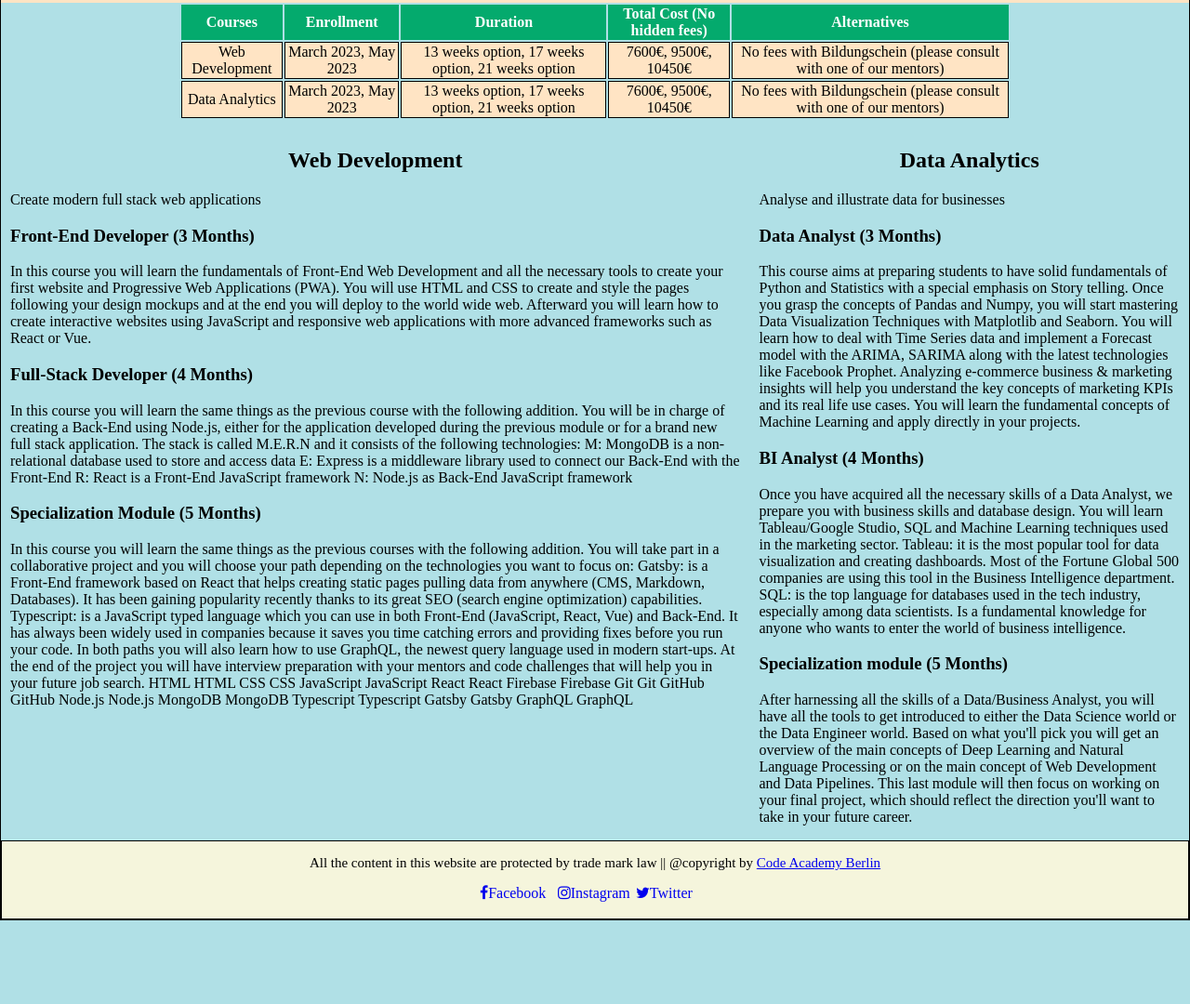
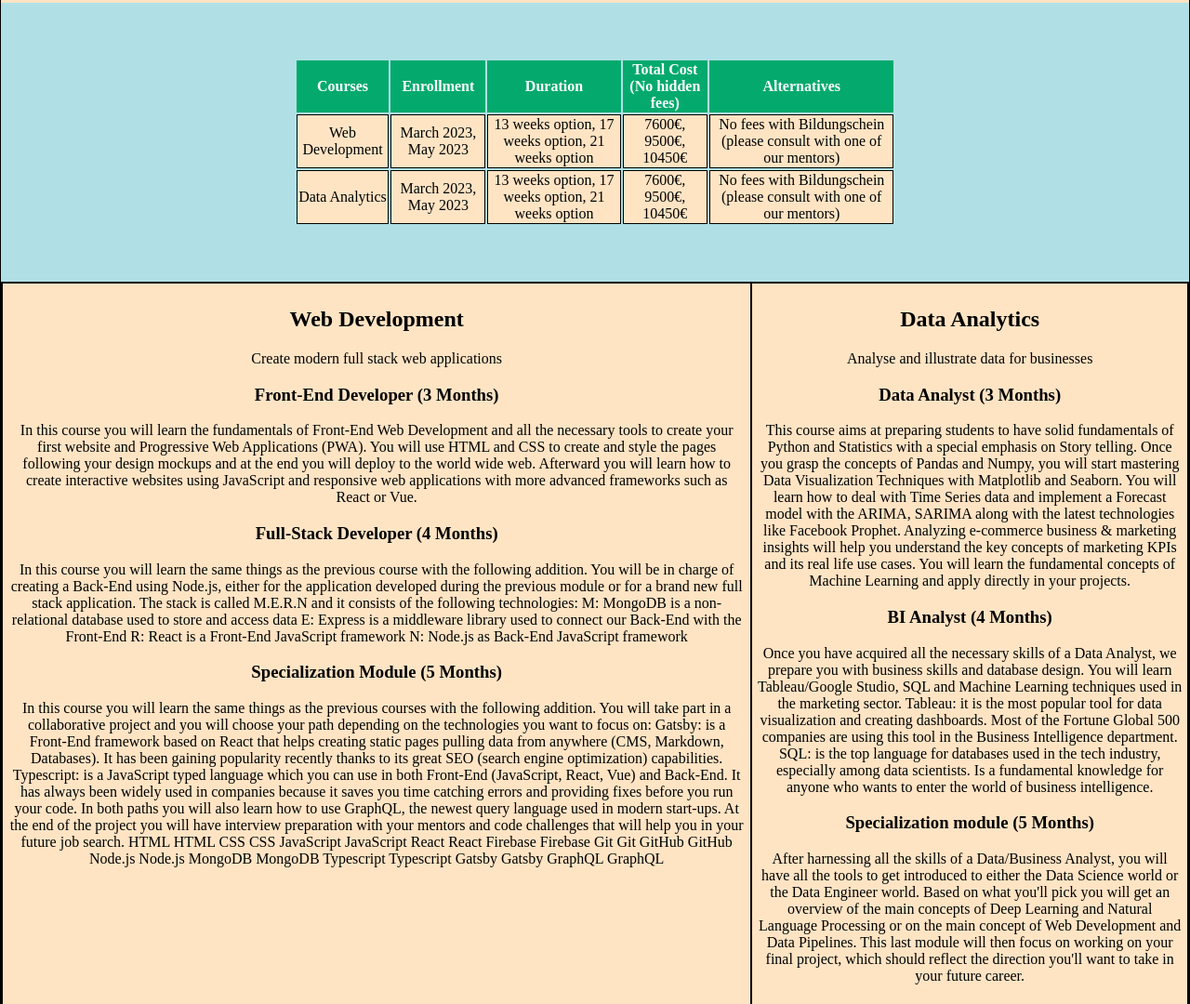
Before and after one commit to pranabcode2023/coding_school_page, a plain HTML site: page Courses.html in a window 1280 px wide. Shown: the part 174-1254 px from the top of the page at 93% size. Before the commit the page ends 1164 px from the top, so only its background shows below. Drawn offline with Linux system fonts and the light colour scheme.

Commit message:
some changes

```diff
--- a/css/styles.css
+++ b/css/styles.css
@@ -23,7 +23,8 @@ form {
 }
 
 table {
-  width: 70%;
+  width: 60%;
+  padding: 60px;
   text-align: center;
   margin-left: auto;
   margin-right: auto;
@@ -84,9 +85,6 @@ iframe {
 
 footer {
   position: relative;
-  bottom: 0;
-  width: inherit;
-  max-width: inherit;
   bottom: 0px;
   width: 100%;
   border: 1px solid;
@@ -107,30 +105,22 @@ footer {
   opacity: 0.7;
 }
 
+.container{
+display:flex;
+align-items: stretch;
+border: 1px solid black;
+background-color: bisque;
+}
+
+.container div{
+  padding: 5px 5px;
+  border: 1px solid black;
+  text-align: center;
+}
 
 
-main {
-  margin-left: 120px;
-}
-
-.container{
-display: flex;
-align-items: stretch;
-}
-.container div{
-  padding: 10px 10px 0;
-}
-.container box1{
-  border: 1px solid black;
-  background: beige;
-}
-.container box2{
-  border: 1px solid black;
-  background: beige;
-}
-
 @media screen and (hover) {
-    h2:hover,.{
+    h2:hover {
       color: brown;
       width: 600px;
      }
@@ -159,6 +149,7 @@ align-items: stretch;
     margin: auto;
     text-align: center;
     align-items: center;
+    margin-left: 120px;
   }
 
 
```
Also changed, not shown: Courses.html (+1 -2 lines), Registration.html (+1 -0 lines), index.html (line endings or trailing spaces).
